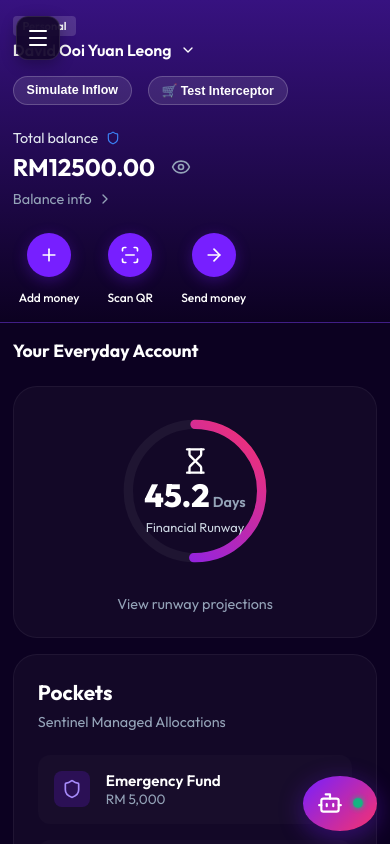
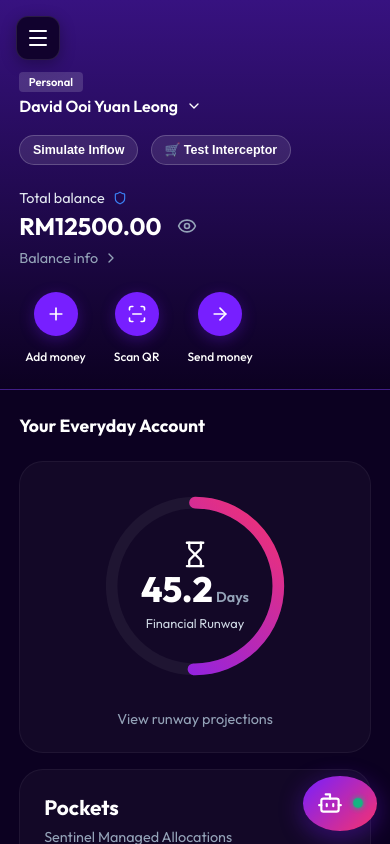
Before and after one commit to chan050516-sudo/GX-Sentinel, a React (Vite) app in the folder frontend/: page /dashboard in a window 390 px wide. Shown: the top 844 px of the page. Built offline with nearby package versions, Linux system fonts and the light colour scheme.

Commit message:
modification of allocator logic

```diff
--- a/frontend/src/pages/Dashboard.css
+++ b/frontend/src/pages/Dashboard.css
@@ -168,7 +168,7 @@
 
 /* Main content */
 .gx-main {
-  padding: 2rem 3rem;
+  padding: 2rem 3rem 6rem;
   max-width: 1200px;
   width: 100%;
   display: flex;
@@ -582,8 +582,8 @@
 /* Gauge */
 .gauge-wrapper {
   position: relative;
-  width: 280px;
-  height: 280px;
+  width: 340px;
+  height: 340px;
   margin: 0 auto;
 }
 
@@ -1272,8 +1272,8 @@
   }
 
   .gauge-wrapper {
-    width: 220px;
-    height: 220px;
+    width: 280px;
+    height: 280px;
   }
 
   .balance-amount-row h1 {
@@ -1284,19 +1284,23 @@
 /* Mobile (≤ 768px) */
 @media (max-width: 768px) {
   .gx-header {
-    padding: 1.2rem 1rem 1.2rem;
-    padding-top: 4rem;
+    /* 顺序是：上 右 下 左。加入 !important 强制生效，防止被前面的代码覆盖 */
+    padding: 4.5rem 1.2rem 1.5rem 1.2rem !important;
   }
 
   .gx-top-row {
     flex-direction: column;
-    gap: 1rem;
+    gap: 1.2rem;
     margin-bottom: 1.5rem;
   }
 
+  /* 2. 确保那两个模拟按钮在手机上不会超出屏幕 */
   .dev-tools {
     width: 100%;
     justify-content: flex-start;
+    flex-wrap: wrap;
+    /* 空间不够时自动换行，非常重要！ */
+    gap: 0.8rem;
   }
 
   .simulate-btn,
@@ -1329,7 +1333,8 @@
   }
 
   .gx-main {
-    padding: 1.2rem 1rem;
+    /* 顺序是：上 右 下 左。底部留出 6.5rem 的超大空间给 AI 按钮 */
+    padding: 1.5rem 1.2rem 6.5rem 1.2rem !important;
     gap: 1.5rem;
   }
 
@@ -1344,12 +1349,12 @@
   }
 
   .gauge-wrapper {
-    width: 200px;
-    height: 200px;
+    width: 250px;
+    height: 250px;
   }
 
   .gauge-value {
-    font-size: 2.5rem;
+    font-size: 2.8rem;
   }
 
   .bottom-layout {
@@ -1503,12 +1508,12 @@
   }
 
   .gauge-wrapper {
-    width: 160px;
-    height: 160px;
+    width: 200px;
+    height: 200px;
   }
 
   .gauge-value {
-    font-size: 2rem;
+    font-size: 2.2rem;
   }
 
   .gauge-unit {
@@ -1531,3 +1536,12 @@
     padding: 1.2rem;
   }
 }
+
+@media (max-width: 768px) {
+  .gx-main {
+    /* 原本是 padding: 1.2rem 1rem; */
+    padding: 1.2rem 1rem 6rem;
+    /* 👈 同样加上 6rem 的底部空白 */
+    gap: 1.5rem;
+  }
+}
--- a/frontend/src/pages/Dashboard.tsx
+++ b/frontend/src/pages/Dashboard.tsx
@@ -185,7 +185,8 @@ export default function Dashboard() {
   }, [calendarEvents]);
 
   const pendingTotal = pendingAllocations.reduce((sum, item) => sum + item.amount, 0);
-  const totalBalance = sections.reduce((sum, sec) => sum + sec.amount, 0);
+  // 【修改这里】：将 pendingTotal 加进 totalBalance 里
+  const totalBalance = sections.reduce((sum, sec) => sum + sec.amount, 0) + pendingTotal;
 
 
   useEffect(() => {
```
Also changed, not shown: frontend/src/pages/Allocator.css (+15 -5 lines).
